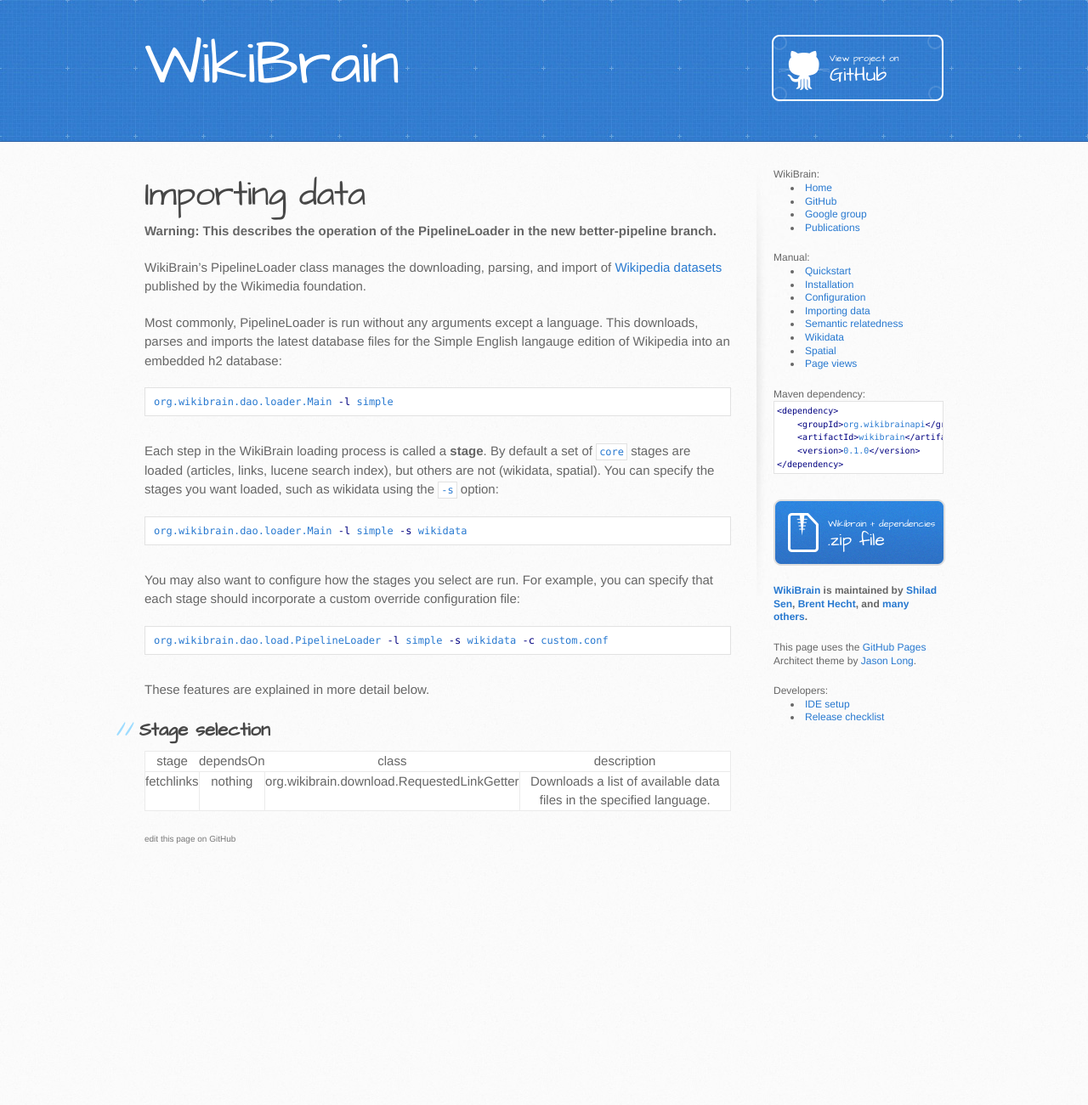
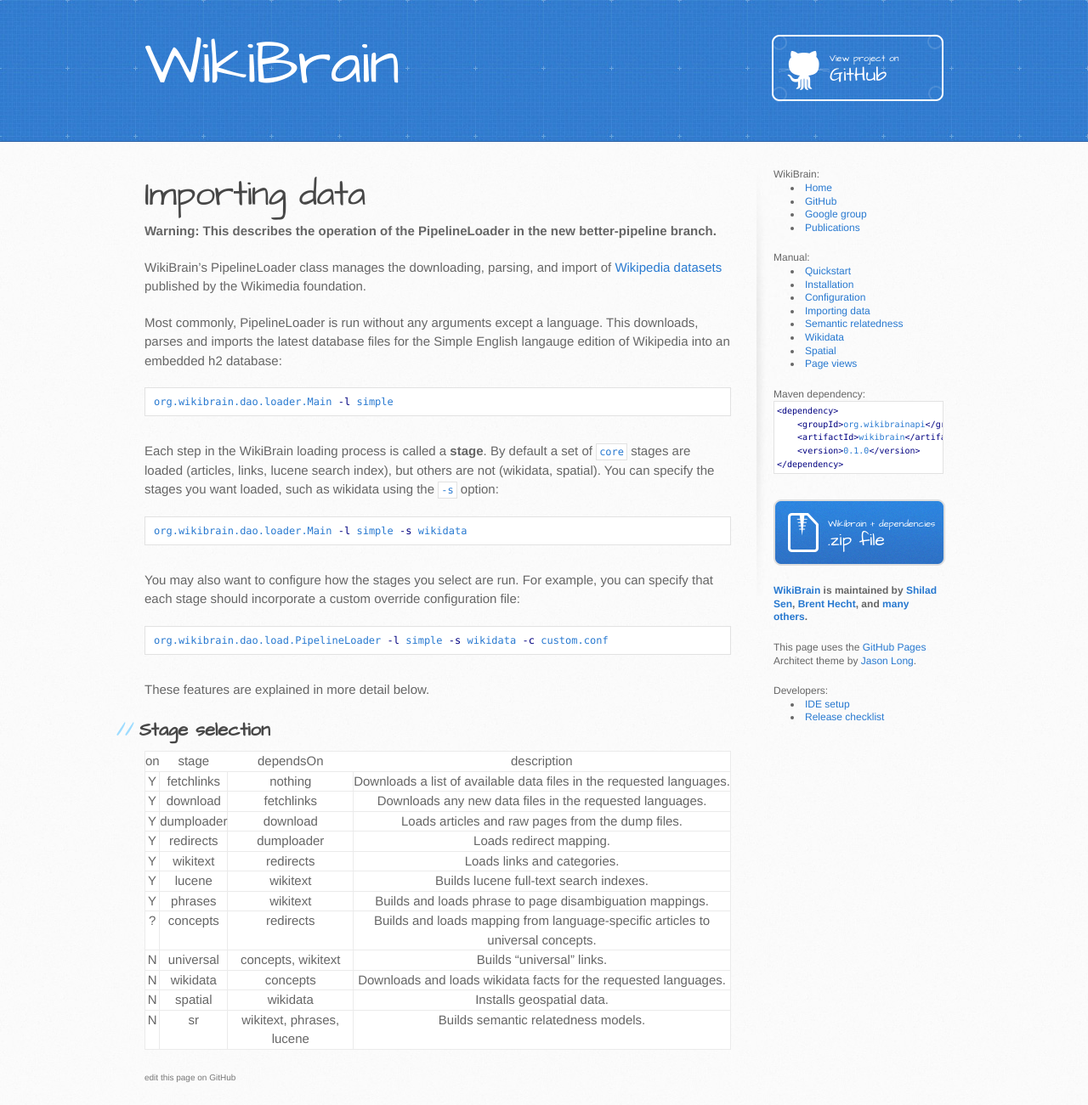
Before and after one commit to shilad/wikibrain, a Jekyll site: the page built from tutorial/importing.md, in a window 1280 px wide. Shown: the whole page at 85% size. Built offline with Jekyll 4.4.1, drawn with Linux system fonts in a browser that asks for light colours; nearby versions of some CDN libraries; Markdown is read by kramdown in place of the engine named in the settings; before the commit the page ends 1020 px from its top, so only the background shows below that.

Commit message:
Update importing.md

```diff
--- a/tutorial/importing.md
+++ b/tutorial/importing.md
@@ -34,6 +34,17 @@
 ## Stage selection
 
 
-| stage      | dependsOn     | class      | description |
-|------------|---------------|------------|-------------|
-| fetchlinks | nothing       | org.wikibrain.download.RequestedLinkGetter | Downloads a list of available data files in the specified language. |
+| on | stage      | dependsOn     |  description |
+|----|------------|---------------|--------------|
+| Y | fetchlinks | nothing       | Downloads a list of available data files in the requested languages. |
+| Y | download   | fetchlinks    | Downloads any new data files in the requested languages. |
+| Y | dumploader | download      | Loads articles and raw pages from the dump files. |
+| Y | redirects  | dumploader    | Loads redirect mapping. |
+| Y | wikitext   | redirects     | Loads links and categories. |
+| Y | lucene     | wikitext      | Builds lucene full-text search indexes. |
+| Y | phrases    | wikitext      | Builds and loads phrase to page disambiguation mappings. |
+| ? | concepts   | redirects     | Builds and loads mapping from language-specific articles to universal concepts. |
+| N | universal  | concepts, wikitext | Builds "universal" links. |
+| N | wikidata   | concepts      | Downloads and loads wikidata facts for the requested languages. |
+| N | spatial    | wikidata      | Installs geospatial data. |
+| N | sr         | wikitext, phrases, lucene | Builds semantic relatedness models. |
```
